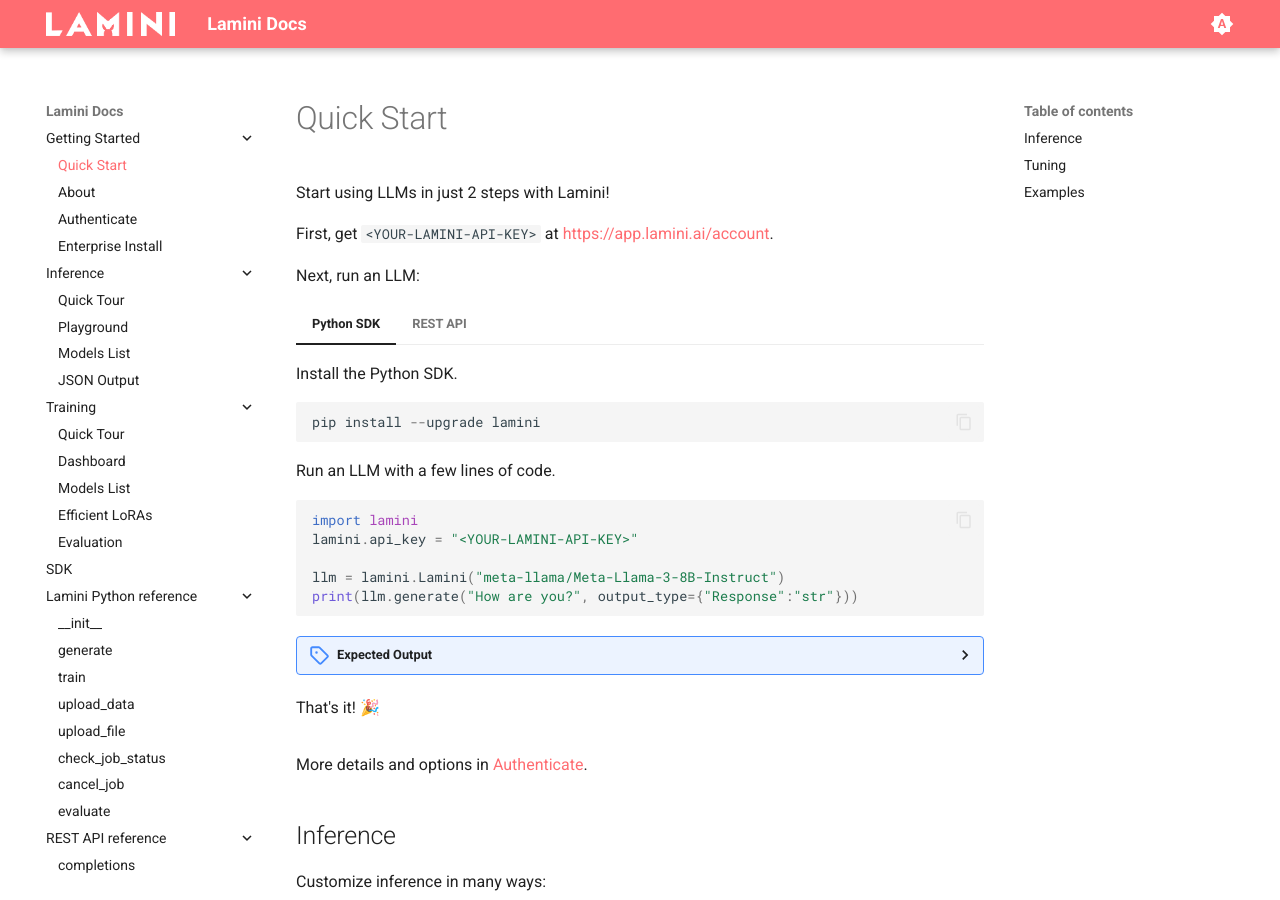
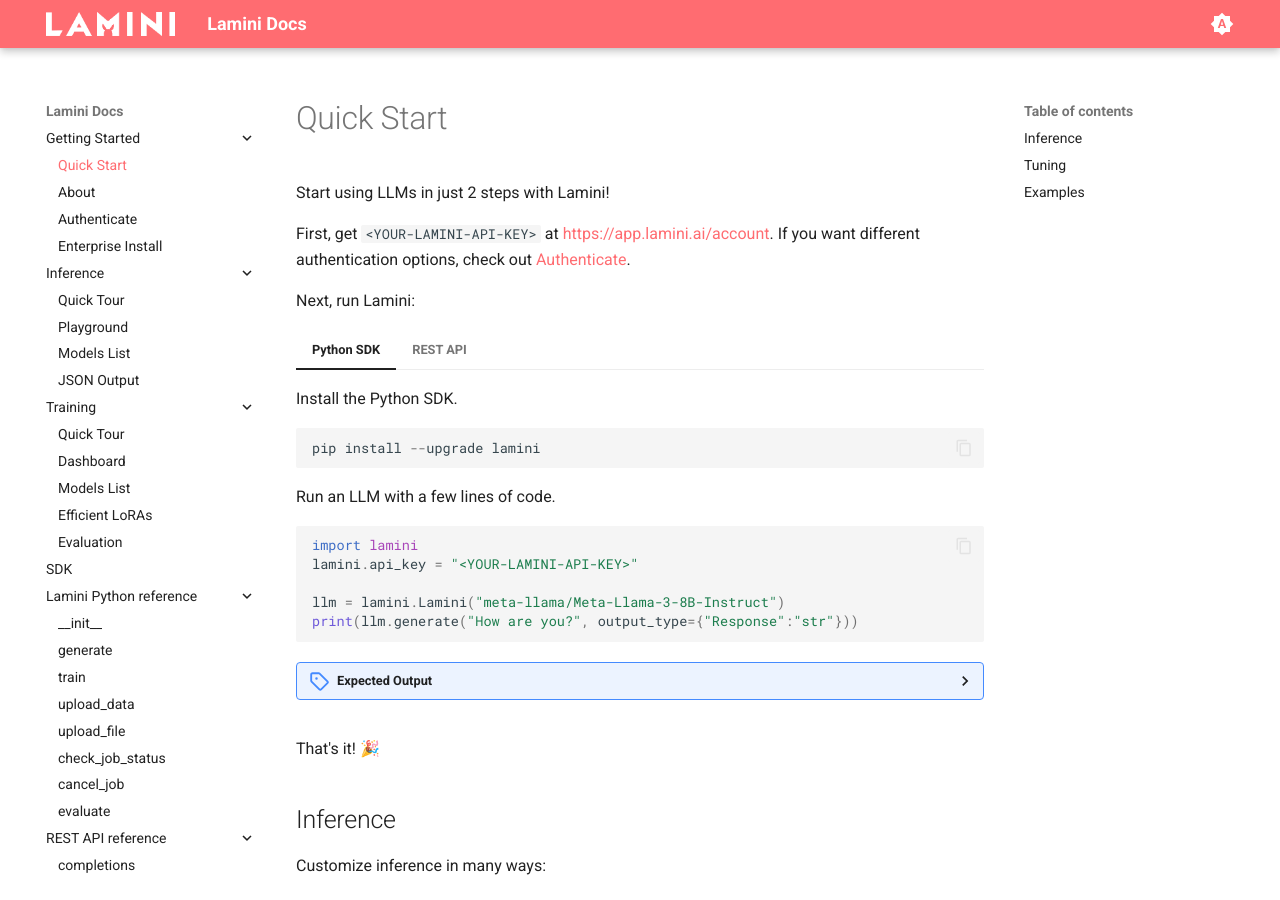
Before and after one commit to lamini-ai/lamini-ai.github.io, an MkDocs documentation site: the page built from docs/index.md, in a window 1280 px wide and 900 px high. Built offline with MkDocs 1.6.1 and Material for MkDocs 9.7.7, drawn with Linux system fonts in a browser that asks for light colours.

Commit message:
Further simplification

````diff
--- a/docs/index.md
+++ b/docs/index.md
@@ -2,9 +2,9 @@
 
 Start using LLMs in just 2 steps with Lamini!
 
-First, get `<YOUR-LAMINI-API-KEY>` at [https://app.lamini.ai/account](https://app.lamini.ai/account).
+First, get `<YOUR-LAMINI-API-KEY>` at [https://app.lamini.ai/account](https://app.lamini.ai/account). If you want different authentication options, check out [Authenticate](get_started/authenticate).
 
-Next, run an LLM:
+Next, run Lamini:
 
 === "Python SDK"
 
@@ -55,9 +53,7 @@
         ```
     </details>
 
-    That's it! 🎉
-
-More details and options in [Authenticate](get_started/authenticate).
+That's it! 🎉
 
 ## Inference
 
````
Also changed, not shown: other parts of docs/index.md (+0 -2 lines).
